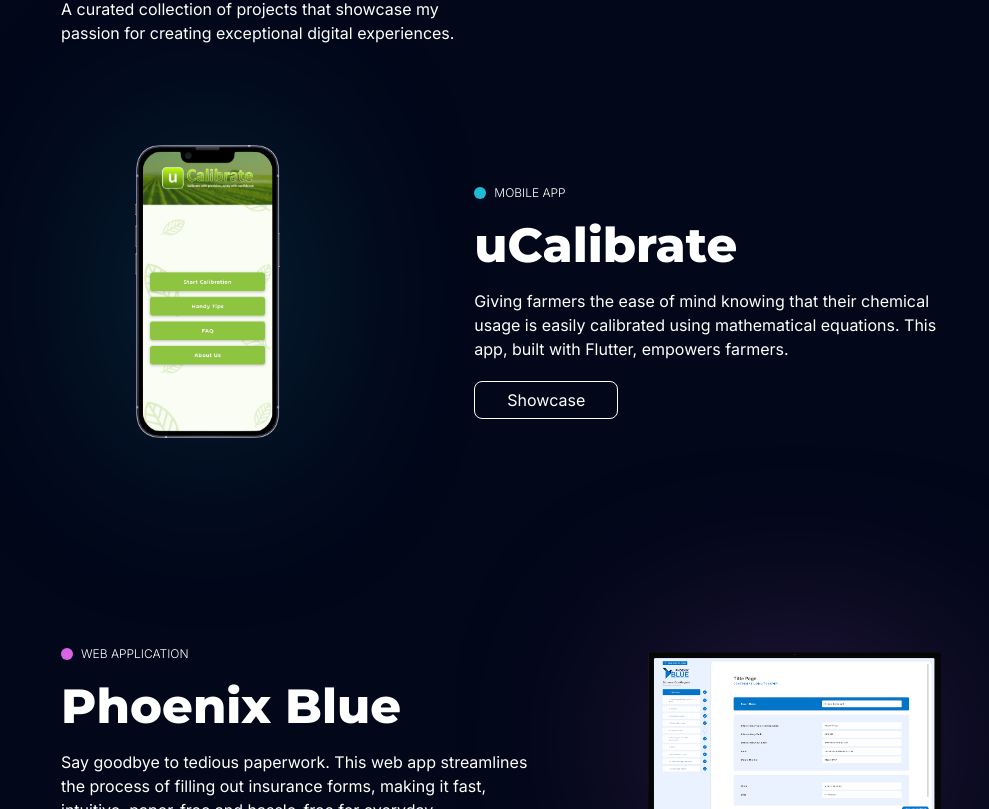
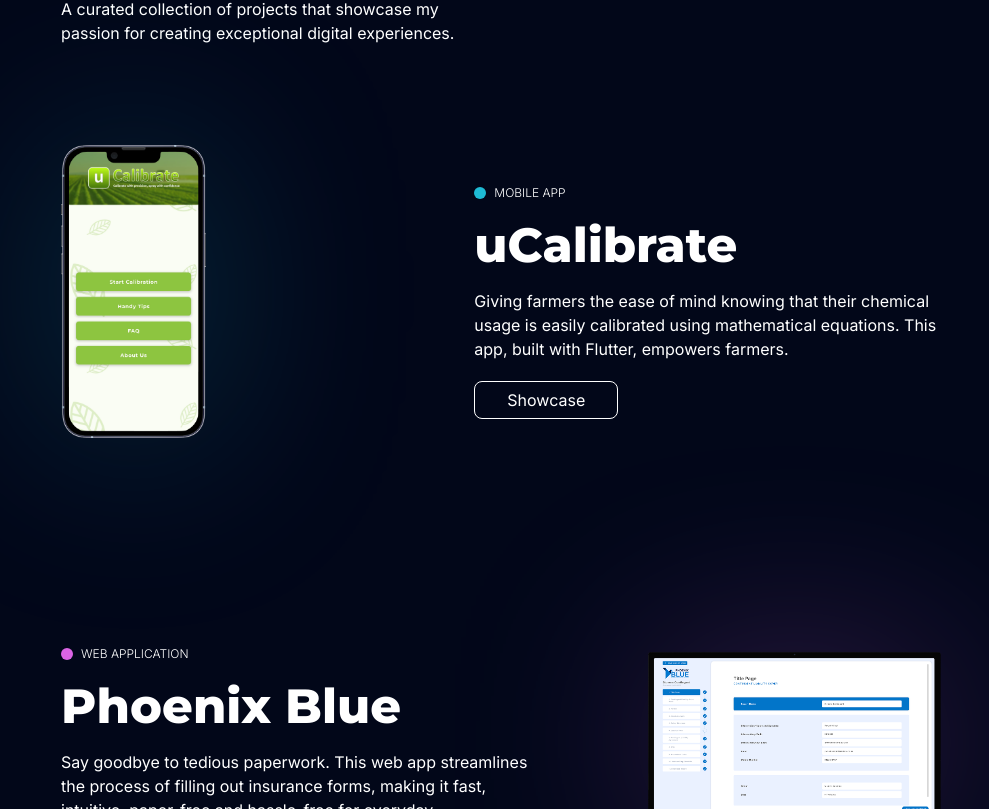
Before and after one commit to Michael1840/portfolio-site, a React (Vite) app: page / in a window 1280 px wide. Shown: the part 1051-1860 px from the top of the page, without its empty margins (139-1128 px from the left). Built offline with nearby package versions, Linux system fonts and the light colour scheme.

Commit message:
Adjusted container again

```diff
--- a/src/components/containers/GlowContainer.tsx
+++ b/src/components/containers/GlowContainer.tsx
@@ -28,7 +28,7 @@
           src={asset}
           className={`${
             isPhone ? 'h-full' : 'w-full'
-          } object-contain ${color} ${shadow} justify-self-center drop-shadow-2xl transition-all duration-500 `}
+          } object-contain ${color} ${shadow} drop-shadow-2xl transition-all duration-500 `}
         />
     </div>
 
```
